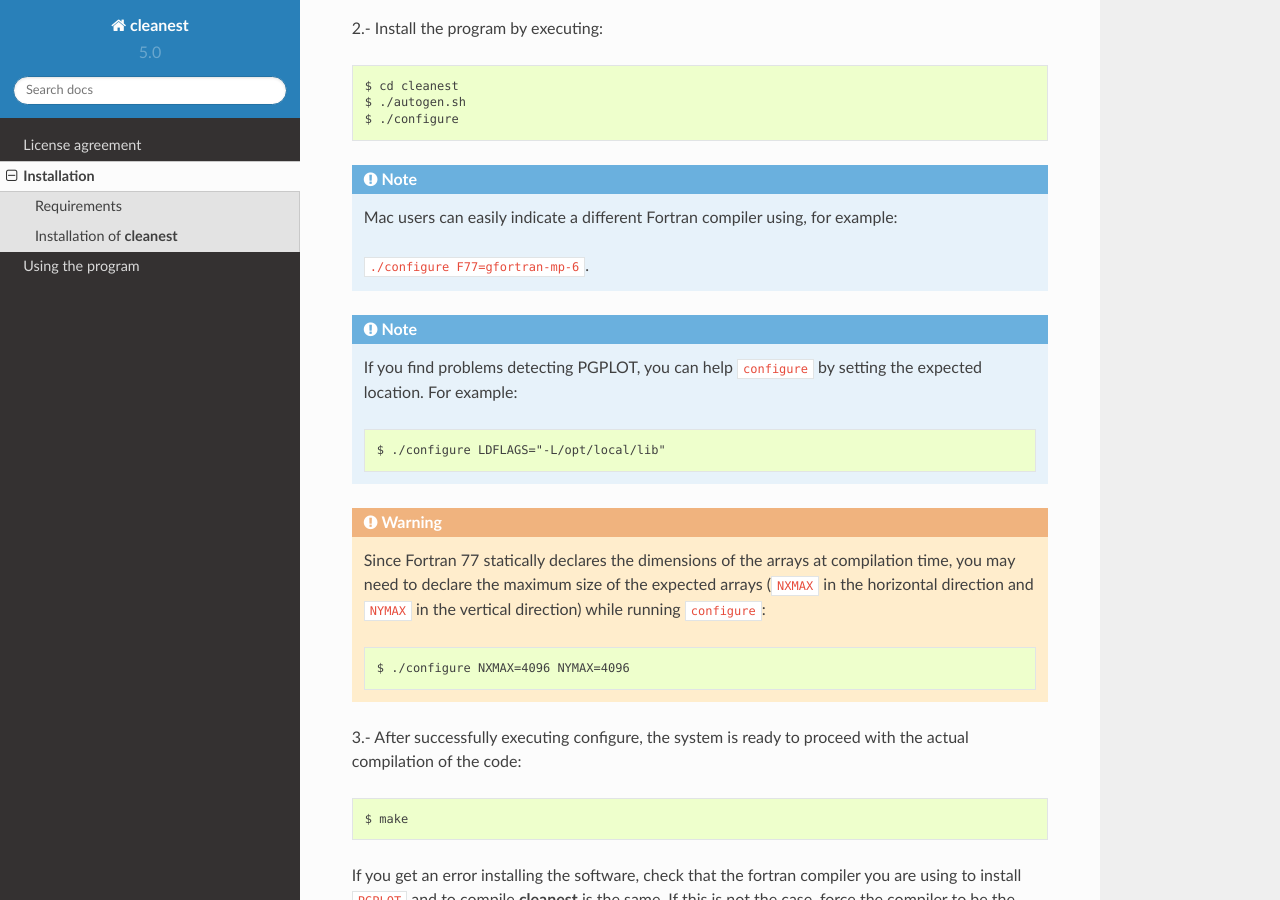
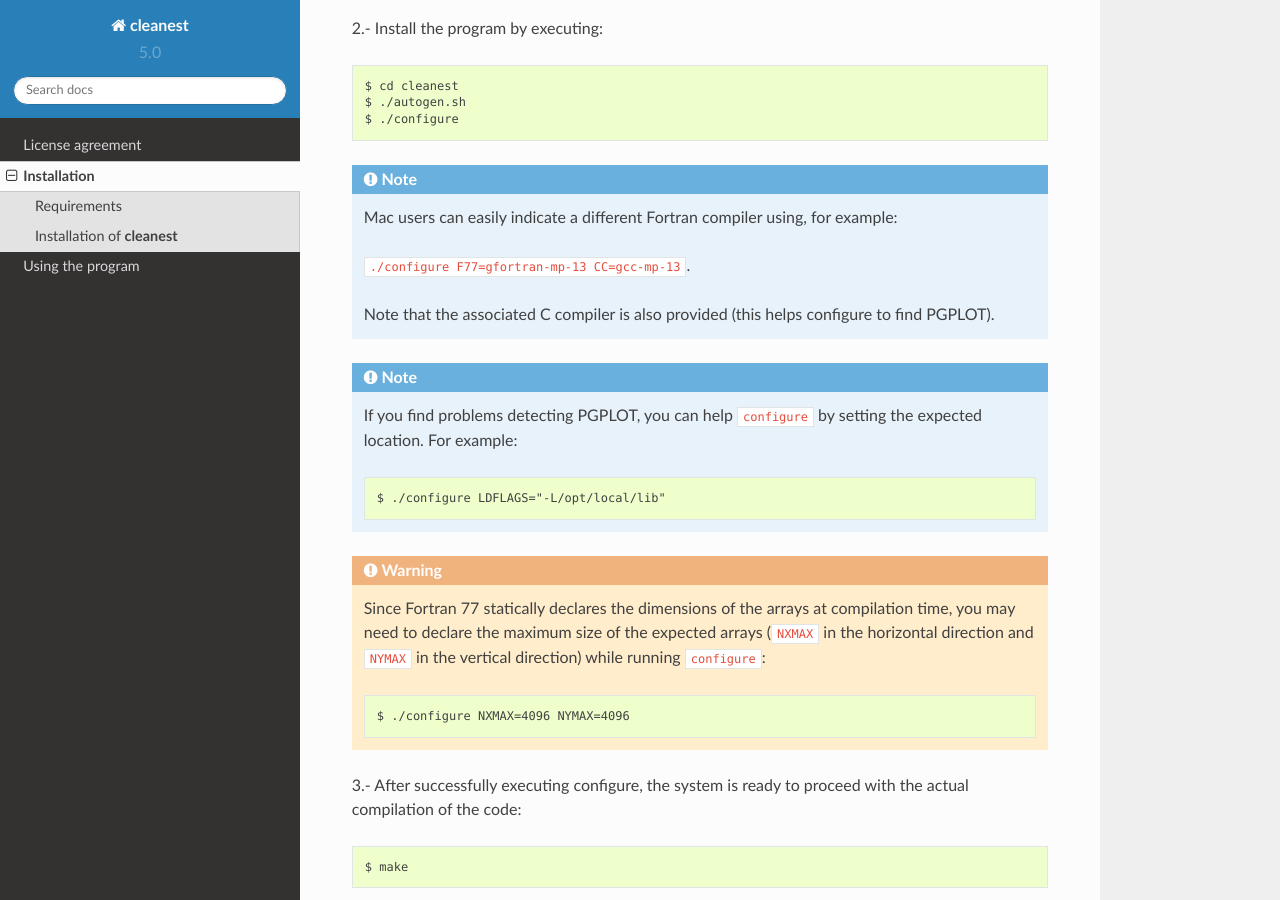
Before and after one commit to nicocardiel/cleanest, a Sphinx documentation site: the page built from docs/installation.rst, in a window 1280 px wide and 900 px high, scrolled down 637 px. Built offline with Sphinx 7.4.7 and the Read the Docs theme 2.0.0, drawn with Linux system fonts in a browser that asks for light colours; formulas are drawn with MathJax 3.

Commit message:
Include defining the C compiler to help configure to find PGPLOT

```diff
--- a/docs/installation.rst
+++ b/docs/installation.rst
@@ -38,7 +38,10 @@
 .. note:: Mac users can easily indicate a different Fortran compiler using, for
    example:
 
-   ``./configure F77=gfortran-mp-6``.
+   ``./configure F77=gfortran-mp-13 CC=gcc-mp-13``.
+
+   Note that the associated C compiler is also provided (this helps configure
+   to find PGPLOT).
 
 .. note:: If you find problems detecting PGPLOT, you can help
    ``configure`` by setting the expected location. For example:
```
